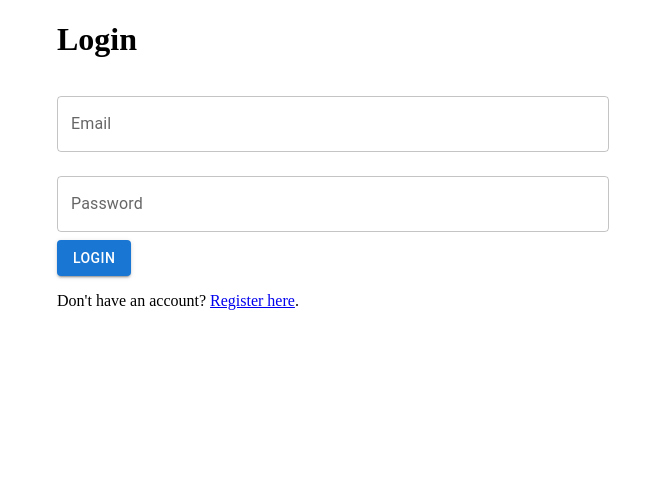
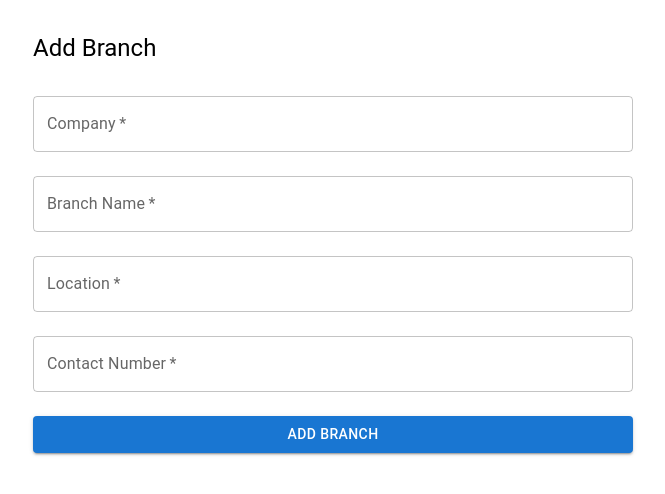
Before and after one commit to malindakpt/feedback, a React (Create React App) app: page / in a window 1280 px wide. Before the commit this address led to /login. Shown: the top 494 px of the page, without its empty margins (307-972 px from the left). Built offline with nearby package versions, Linux system fonts and the light colour scheme.

Commit message:
add branch page

```diff
--- a/src/app.tsx
+++ b/src/app.tsx
@@ -1,11 +1,13 @@
 import React from 'react';
 // import { BrowserRouter,Router, Route, Routes } from 'react-router-dom';
-import AppRoutes from './routes/appRoutes';
+// import AppRoutes from './routes/appRoutes';
+import AddBranch from './components/admin/addBranch/addBranch';
 const App: React.FC = () => {
   return (
 
     <div className="App">
-    <AppRoutes />
+    {/* <AppRoutes /> */}
+    <AddBranch/>
     </div>
   );
 }
--- /dev/null
+++ b/src/components/admin/addBranch/addBranch.tsx
@@ -0,0 +1,88 @@
+import React, { useState } from "react";
+import { Box, Button, Typography } from "@mui/material";
+import TextInput from "../../shared/textInput/textInput";
+import { createEntity } from "../../../services/crudService";
+import { Collection } from "../../../enums/collections.enum";
+
+const AddBranch: React.FC = () => {
+  const [formData, setFormData] = useState({
+    company: "",
+    branchName: "",
+    location: "",
+    contactNumber: "",
+  });
+
+  const handleChange = (field: string, value: string) => {
+    setFormData((prev) => ({ ...prev, [field]: value }));
+  };
+
+  const handleSubmit = async () => {
+    if (
+      !formData.company ||
+      !formData.branchName ||
+      !formData.location ||
+      !formData.contactNumber
+    ) {
+      alert("All fields are required!");
+      return;
+    }
+
+    try {
+      const id = await createEntity(Collection.Branches, formData);
+      if (id) {
+        alert("Branch added successfully");
+        setFormData({
+          company: "",
+          branchName: "",
+          location: "",
+          contactNumber: "",
+        });
+      }
+    } catch (error) {
+      console.error("Error adding branch:", error);
+    }
+  };
+
+  return (
+    <Box sx={{ p: 3, maxWidth: 600, mx: "auto" }}>
+      <Typography variant="h5" component="h2" sx={{ mb: 2 }}>
+        Add Branch
+      </Typography>
+      <TextInput
+        label="Company"
+        value={formData.company}
+        onChange={(value) => handleChange("company", value)}
+        required
+      />
+      <TextInput
+        label="Branch Name"
+        value={formData.branchName}
+        onChange={(value) => handleChange("branchName", value)}
+        required
+      />
+      <TextInput
+        label="Location"
+        value={formData.location}
+        onChange={(value) => handleChange("location", value)}
+        required
+      />
+      <TextInput
+        label="Contact Number"
+        value={formData.contactNumber}
+        onChange={(value) => handleChange("contactNumber", value)}
+        required
+      />
+      <Button
+        variant="contained"
+        color="primary"
+        fullWidth
+        sx={{ mt: 2 }}
+        onClick={handleSubmit}
+      >
+        Add Branch
+      </Button>
+    </Box>
+  );
+};
+
+export default AddBranch;
--- a/src/enums/collections.enum.ts
+++ b/src/enums/collections.enum.ts
@@ -1,4 +1,4 @@
 export enum Collection{
     Employee = 'employee',
-    Branches = 'beanches',
+    Branches = 'branches',
 }
--- a/src/services/auth/firebase.ts
+++ b/src/services/auth/firebase.ts
@@ -4,13 +4,13 @@ import { initializeApp } from "firebase/app";
 import { getAuth } from "firebase/auth";
 
 const firebaseConfig = {
-  apiKey: "AIzaSyDygokVeYePTXlT8_1m1wN0oCrmFmVcM6A",
-  authDomain: "feedback-new-dc155.firebaseapp.com",
-  projectId: "feedback-new-dc155",
-  storageBucket: "feedback-new-dc155.appspot.com",
-  messagingSenderId: "659064785337",
-  appId: "1:659064785337:web:568e368bd7107f05ab8e68",
-  measurementId: "G-6G79124HPD"
+  apiKey: "AIzaSyB1qxLQHZrf9SsJGf6sBjjD-X14DhfWtpA",
+  authDomain: "feedback-ab151.firebaseapp.com",
+  projectId: "feedback-ab151",
+  storageBucket: "feedback-ab151.firebasestorage.app",
+  messagingSenderId: "804957054905",
+  appId: "1:804957054905:web:d6c3e191cb0fe288207868",
+  measurementId: "G-2MTRRNGSTF"
 };
 
 const app = initializeApp(firebaseConfig);
```
